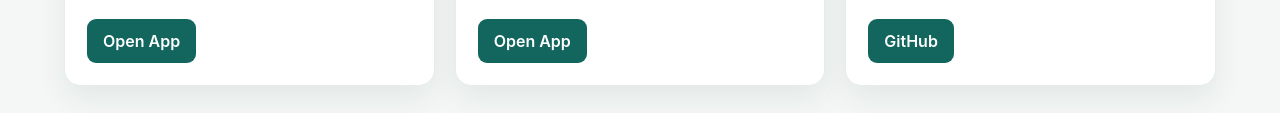
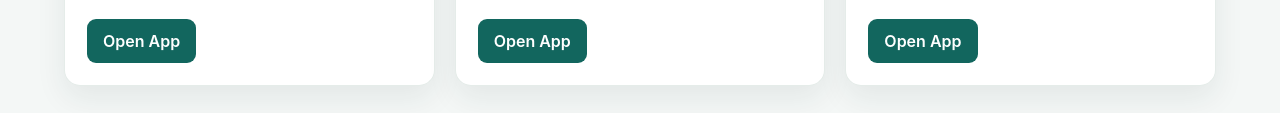
Before and after one commit to u1v1-fs/Img2text, a plain HTML site: page index.html in a window 1280 px wide. Shown: the part 1385-1498 px from the top of the page. Drawn offline with Linux system fonts and the light colour scheme.

Commit message:
Add files via upload

```diff
--- a/index.html
+++ b/index.html
@@ -828,7 +828,7 @@ footer strong{
             <span class="tag">OCR</span>
             <h3>🖼️ Img2Text</h3>
             <p>Extract editable text from image files using optical character recognition technology.</p>
-            <a class="btn" href="https://u1v1-fs.github.io/Img2text/" target="_blank">GitHub</a>
+            <a class="btn" href="https://u1v1-fs.github.io/Img2text/" target="_blank">Open App</a>
         </div>
 
     </div>
```
